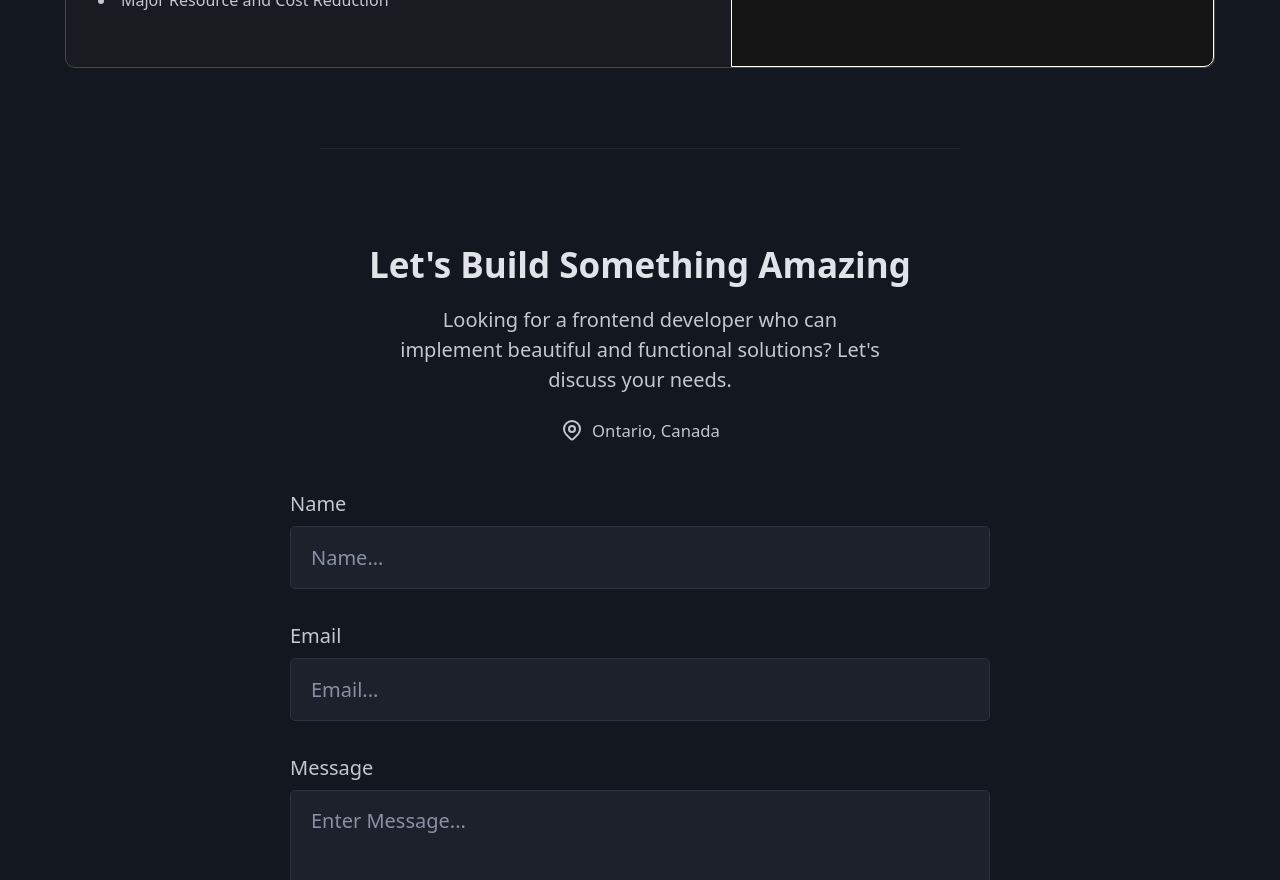
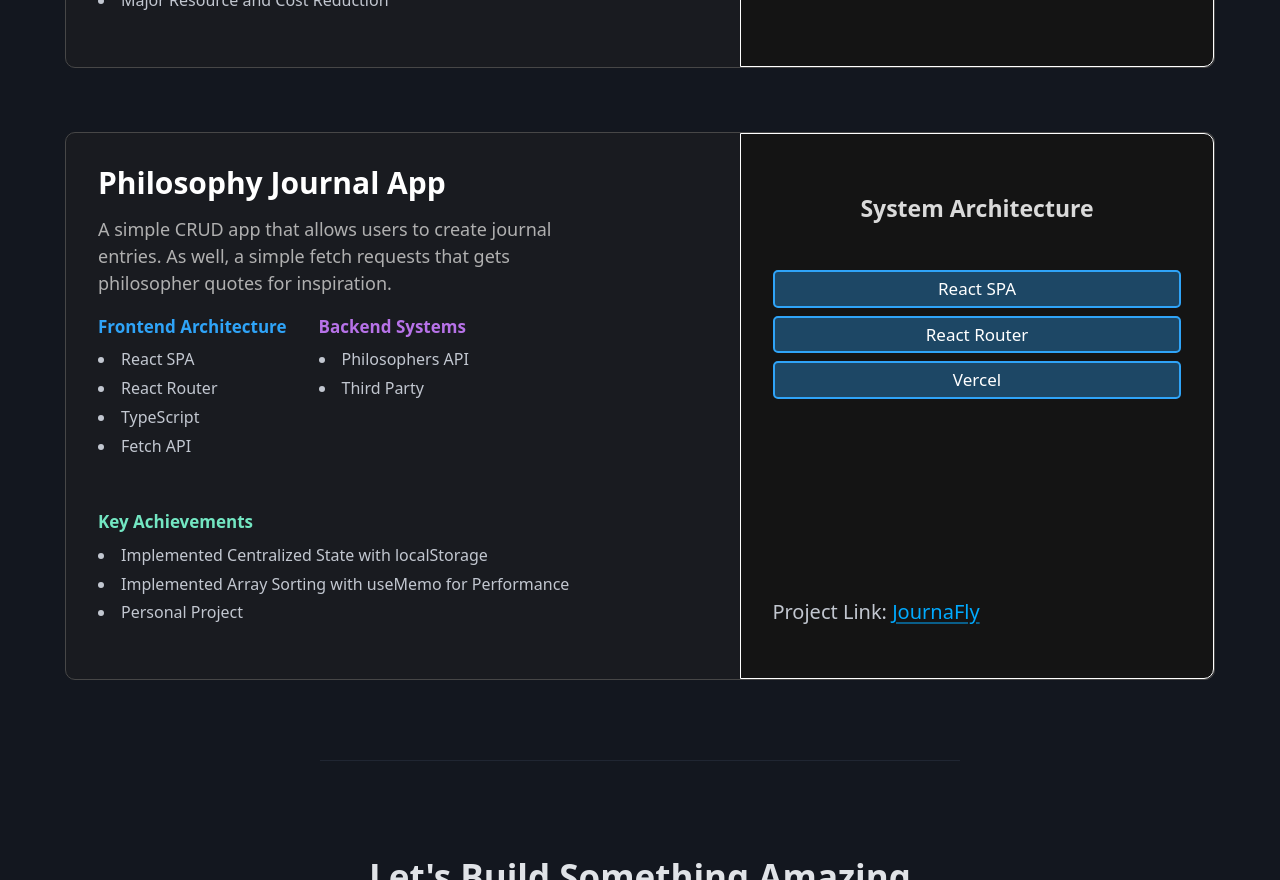
Before and after one commit to SethZarko/resume, a React (Vite) app in the folder client/: page / in a window 1280 px wide. Shown: the part 1640-2520 px from the top of the page. Built offline with nearby package versions, Linux system fonts and the light colour scheme.

Commit message:
Adds JournaFly project, refactors styles, adds project links (#15)

```diff
--- a/client/src/components/ProjectsContainer/ProjectCard/ProjectCard.module.scss
+++ b/client/src/components/ProjectsContainer/ProjectCard/ProjectCard.module.scss
@@ -40,15 +40,30 @@
     flex-direction: column;
     gap: 32px;
 
+    .projectLink {
+      z-index: 10000;
+      align-self: flex-start;
+
+      @media(min-width: 1024px) {
+        align-self: flex-end;
+        margin-left: 24px;
+      }
+    }
+
     .flowWrapper {
+      width: 100%;
+      height: 100%;
+
+      margin: 0 auto;
+      padding: 24px 16px 16px;
+
       display: flex;
       flex-direction: column;
-      justify-content: center;
+      justify-content: flex-start;
       gap: 24px;
 
       border-radius: 10px;
-      height: 100%;
-      padding: 24px 16px 16px;
+
       background-color: rgb(20, 20, 20);
       border: solid 0.1px white;
 
@@ -74,6 +89,10 @@
         position: absolute;
         top: 0;
         right: 0;
+
+        max-width: 474px;
+        padding-top: 60px;
+
         border-top-right-radius: 10px;
         border-bottom-right-radius: 10px;
         border-top-left-radius: 0;
@@ -83,6 +102,7 @@
 
     @media (min-width: 1024px) {
       flex-direction: row;
+      gap: 0;
     }
   }
 
--- a/client/src/components/ProjectsContainer/ProjectCard/ProjectCard.tsx
+++ b/client/src/components/ProjectsContainer/ProjectCard/ProjectCard.tsx
@@ -13,9 +13,11 @@ interface IProjectCardProps {
 export const ProjectCard: React.FC<IProjectCardProps> = ({
   project,
 }): React.ReactNode => {
-  const title = project.projectDetails.title;
-  const description = project.projectDetails.description;
-  const info = project.projectDetails.info;
+  const title = project?.projectDetails?.title;
+  const description = project?.projectDetails?.description;
+  const info = project?.projectDetails?.info;
+  const link = project?.projectDetails?.link
+  const linkName = project?.projectDetails?.linkName
 
   return (
     <motion.div
@@ -30,6 +32,7 @@ export const ProjectCard: React.FC<IProjectCardProps> = ({
 
       <div className={styles.cardDetails}>
         <ProjectInfo projectInfo={info} />
+        {link && <p className={styles.projectLink}>Project Link: <a href={link} target="_blank" rel="noopener noreferrer">{linkName}</a></p>}
 
         <div className={styles.flowWrapper}>
           <h6>System Architecture</h6>
--- a/client/src/components/ProjectsContainer/ProjectsContainer.tsx
+++ b/client/src/components/ProjectsContainer/ProjectsContainer.tsx
@@ -18,6 +18,8 @@ export type IInfo =
 export interface IProjectDetails {
   title: string;
   description: string;
+  link: string;
+  linkName: string;
   info: IInfo[];
 }
 
--- a/client/src/data/projects/projects.json
+++ b/client/src/data/projects/projects.json
@@ -3,6 +3,8 @@
     "projectDetails": {
       "title": "Headless CMS Migration Project",
       "description": "Four high-performance and highly optimized B2B informational static web applications handling multitudes of site visitors.",
+      "link": "",
+      "linkName": "",
       "info": [
         {
           "frontend": {
@@ -46,5 +48,50 @@
       "Contentful Headless CMS",
       "AWS S3"
     ]
+  },
+  {
+    "projectDetails": {
+      "title": "Philosophy Journal App",
+      "description": "A simple CRUD app that allows users to create journal entries. As well, a simple fetch requests that gets philosopher quotes for inspiration.",
+      "link": "https://journafly.vercel.app/",
+      "linkName": "JournaFly",
+      "info": [
+        {
+          "frontend": {
+            "title": "Frontend Architecture",
+            "list": [
+              "React SPA",
+              "React Router",
+              "TypeScript",
+              "Fetch API"
+            ]
+          }
+        },
+        {
+          "backend": {
+            "title": "Backend Systems",
+            "list": [
+              "Philosophers API",
+              "Third Party"
+            ]
+          }
+        },
+        {
+          "achievements": {
+            "title": "Key Achievements",
+            "list": [
+              "Implemented Centralized State with localStorage",
+              "Implemented Array Sorting with useMemo for Performance",
+              "Personal Project"
+            ]
+          }
+        }
+      ]
+    },
+    "flowChart": [
+      "React SPA",
+      "React Router",
+      "Vercel"
+    ]
   }
 ]
```
